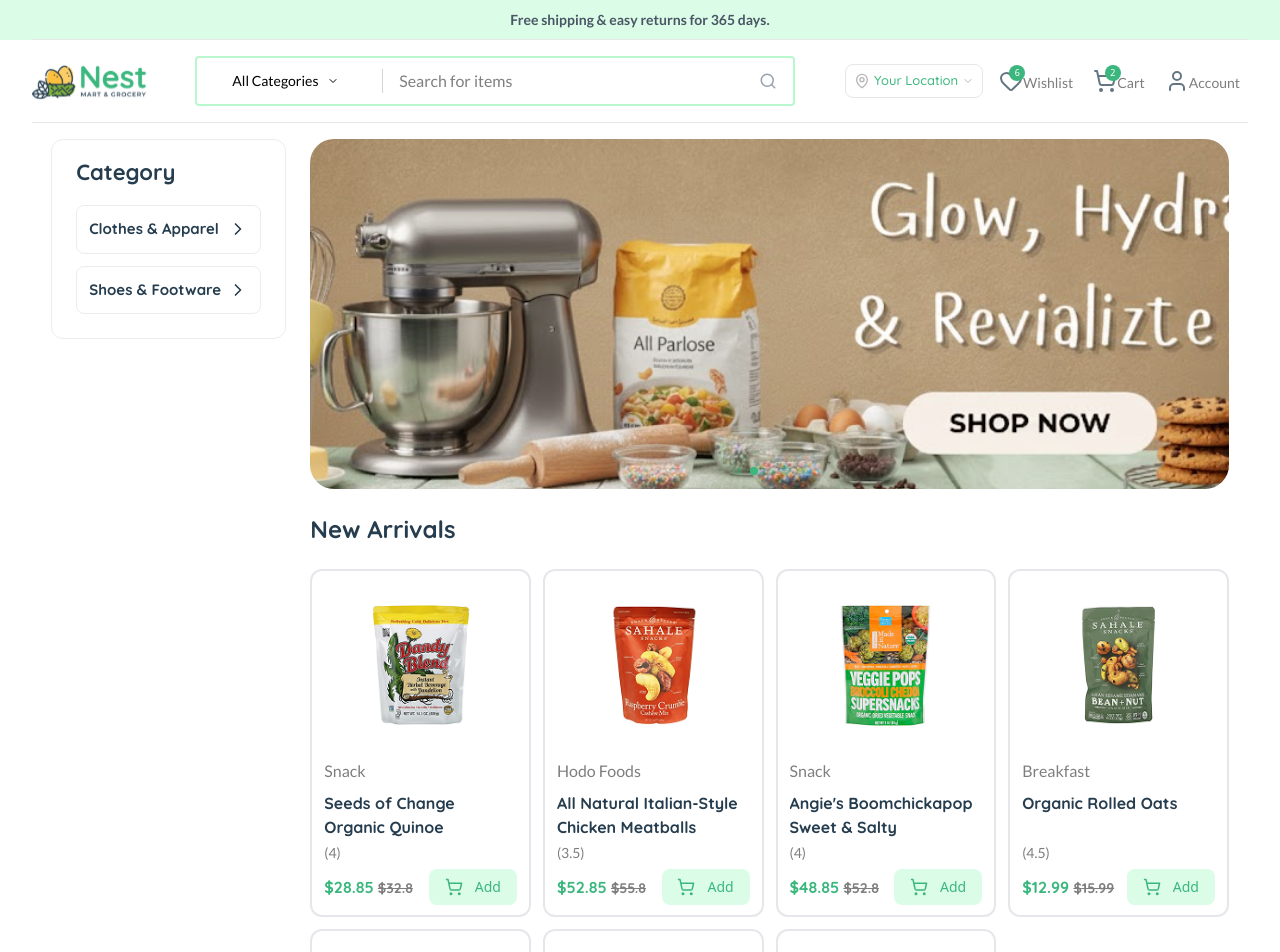
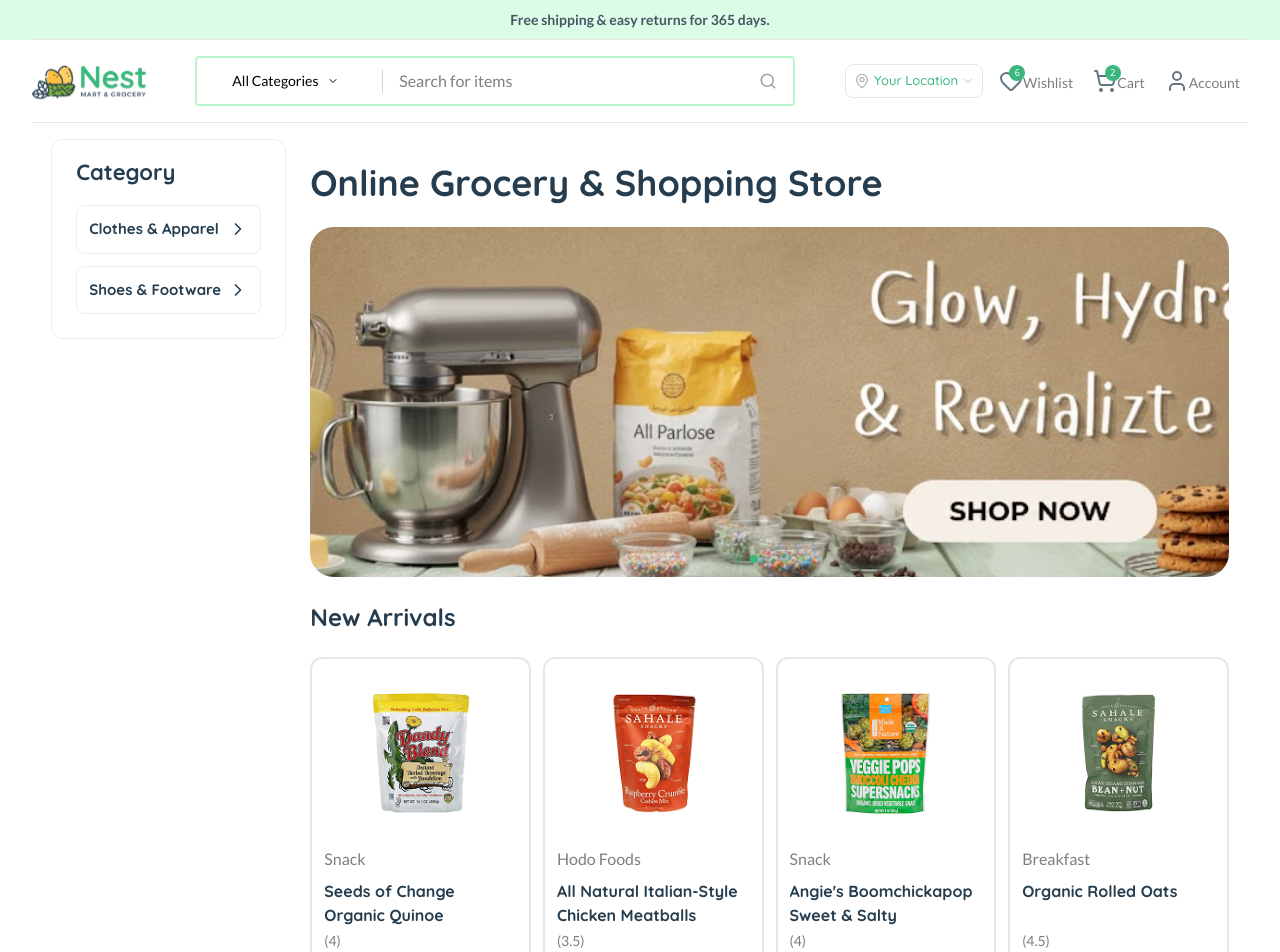
Before and after one commit to hshehriyaralam/NestMart, a React (Vite) app: page / in a window 1280 px wide. Shown: the top 952 px of the page. Built offline with nearby package versions, Linux system fonts and the light colour scheme.

Commit message:
improve seo

```diff
--- a/src/components/card/dealCard.tsx
+++ b/src/components/card/dealCard.tsx
@@ -42,9 +42,9 @@
       <div className="relative max-w-[95%] -top-17 bg-white mx-auto  rounded-lg shadow-lg p-2 md:p-3">
         <div className="p-2 flex flex-col ">
           <p className="font-medium action-button-text py-1"></p>
-          <h1 className="font-heading py-1.5 min-h-14 line-clamp-2">
+          <h3 className="font-heading py-1.5 min-h-14 line-clamp-2">
             {data.name}
-          </h1>
+          </h3>
           <p>
             ⭐⭐ <span className="font-lato text-regular">({data.rating})</span>
           </p>
--- a/src/components/card/productCard.tsx
+++ b/src/components/card/productCard.tsx
@@ -37,7 +37,7 @@
             </div>
             <div className="w-full  flex flex-col flex-1 ">
               <p className="font-medium action-button-text py-1">{product.category}</p>
-              <h1 className="font-heading py-1 min-h-14 line-clamp-2">{product.name}</h1>
+              <h3 className="font-heading py-1 min-h-14 line-clamp-2">{product.name}</h3>
               <div className="flex items-center gap-x-4">
                 <p className="text-accent  font-lato text-sm font-medium "> ({product.rating})</p>
 
--- a/src/pages/home/index.tsx
+++ b/src/pages/home/index.tsx
@@ -17,10 +17,7 @@
 import RecentlyAdded from "@/components/card/recentlyAdded";
 import TopRated from "@/components/card/topRated";
 
-
-
 const Home = () => {
-
   return (
     <div className="w-full max-w-[100%]">
       {/* left and right section */}
@@ -34,6 +31,9 @@
         {/* Right Side Items */}
         <div className="w-full lg:w-[78%]">
           <div className="w-full mx-auto mt-4 z-40">
+            <h1 className="font-heading text-3xl md:text-4xl py-6">
+              Online Grocery & Shopping Store
+            </h1>
             <Swiper
               modules={[Autoplay, Pagination, Navigation]}
               slidesPerView={1}
@@ -72,8 +72,6 @@
               <h2 className="font-heading text-2xl py-6">Trending Products</h2>
               <ProductCard products={data.products} />
             </div>
-
-
           </div>
           {/* Product deal */}
           <div>
```
Also changed, not shown: public/robots.txt (added), vercel.json (added), 1 other file (tests, documents, lock files or other folders).
